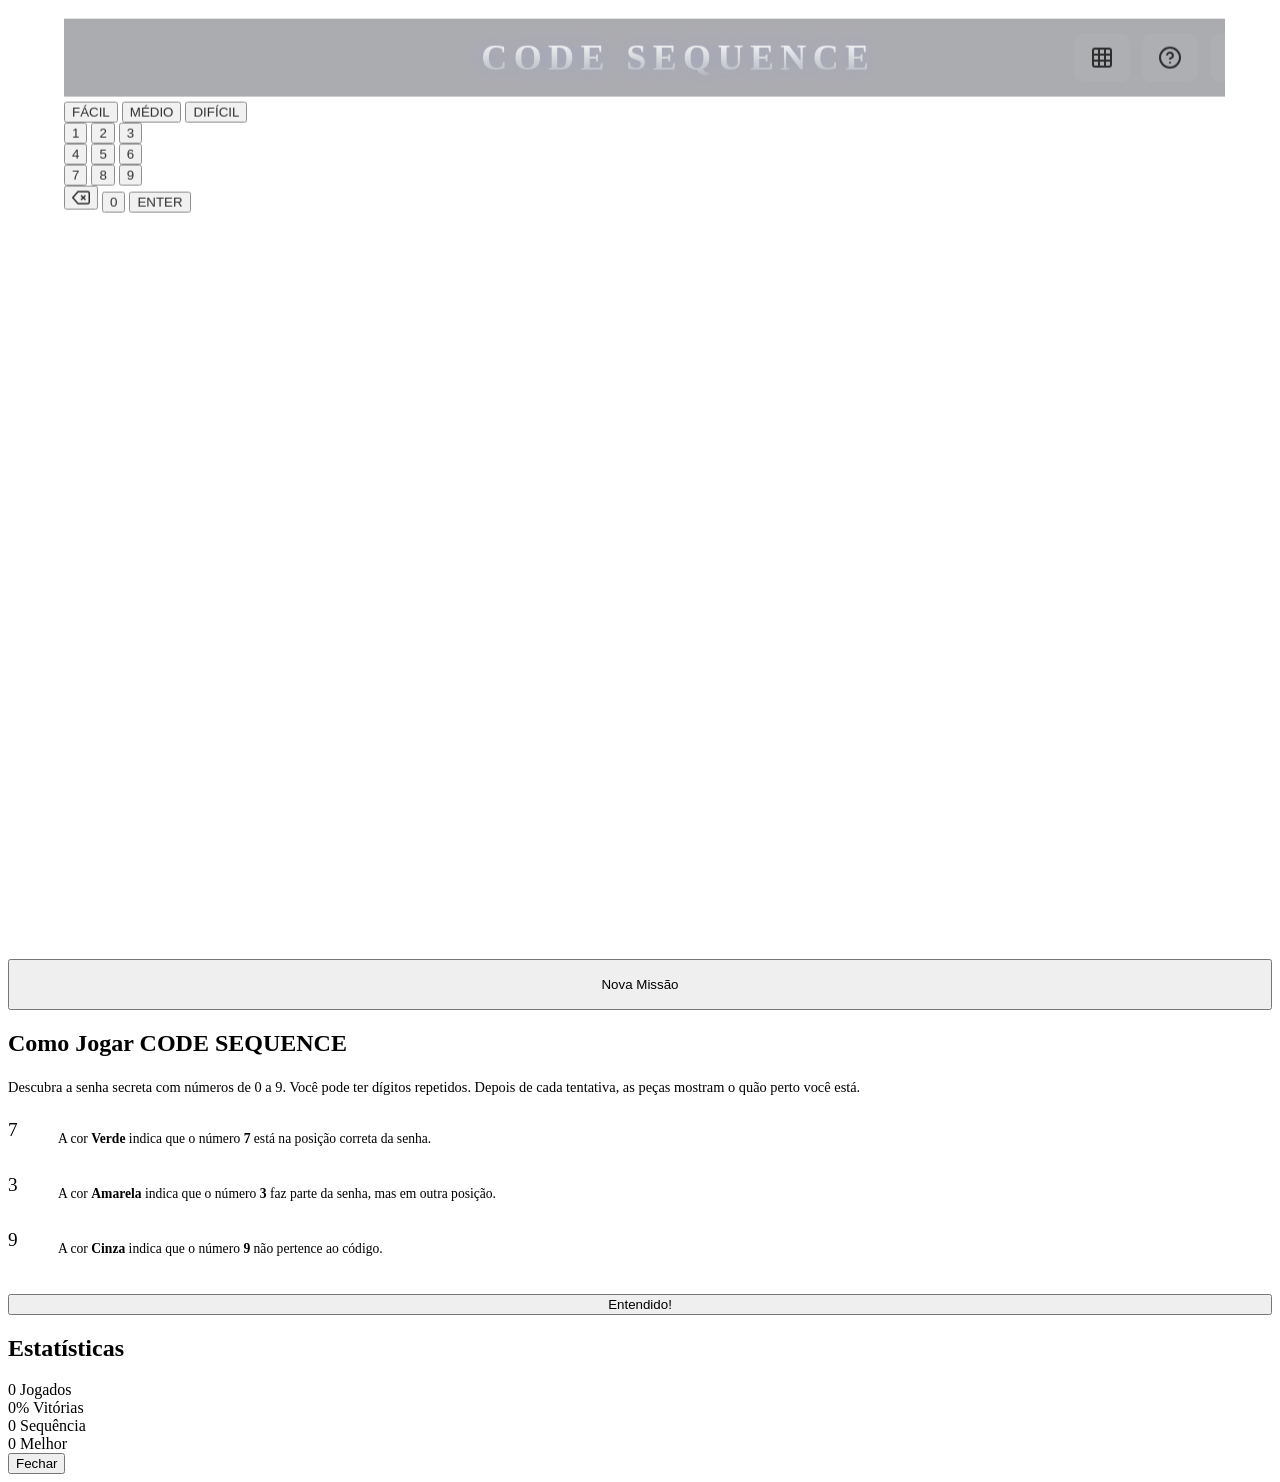
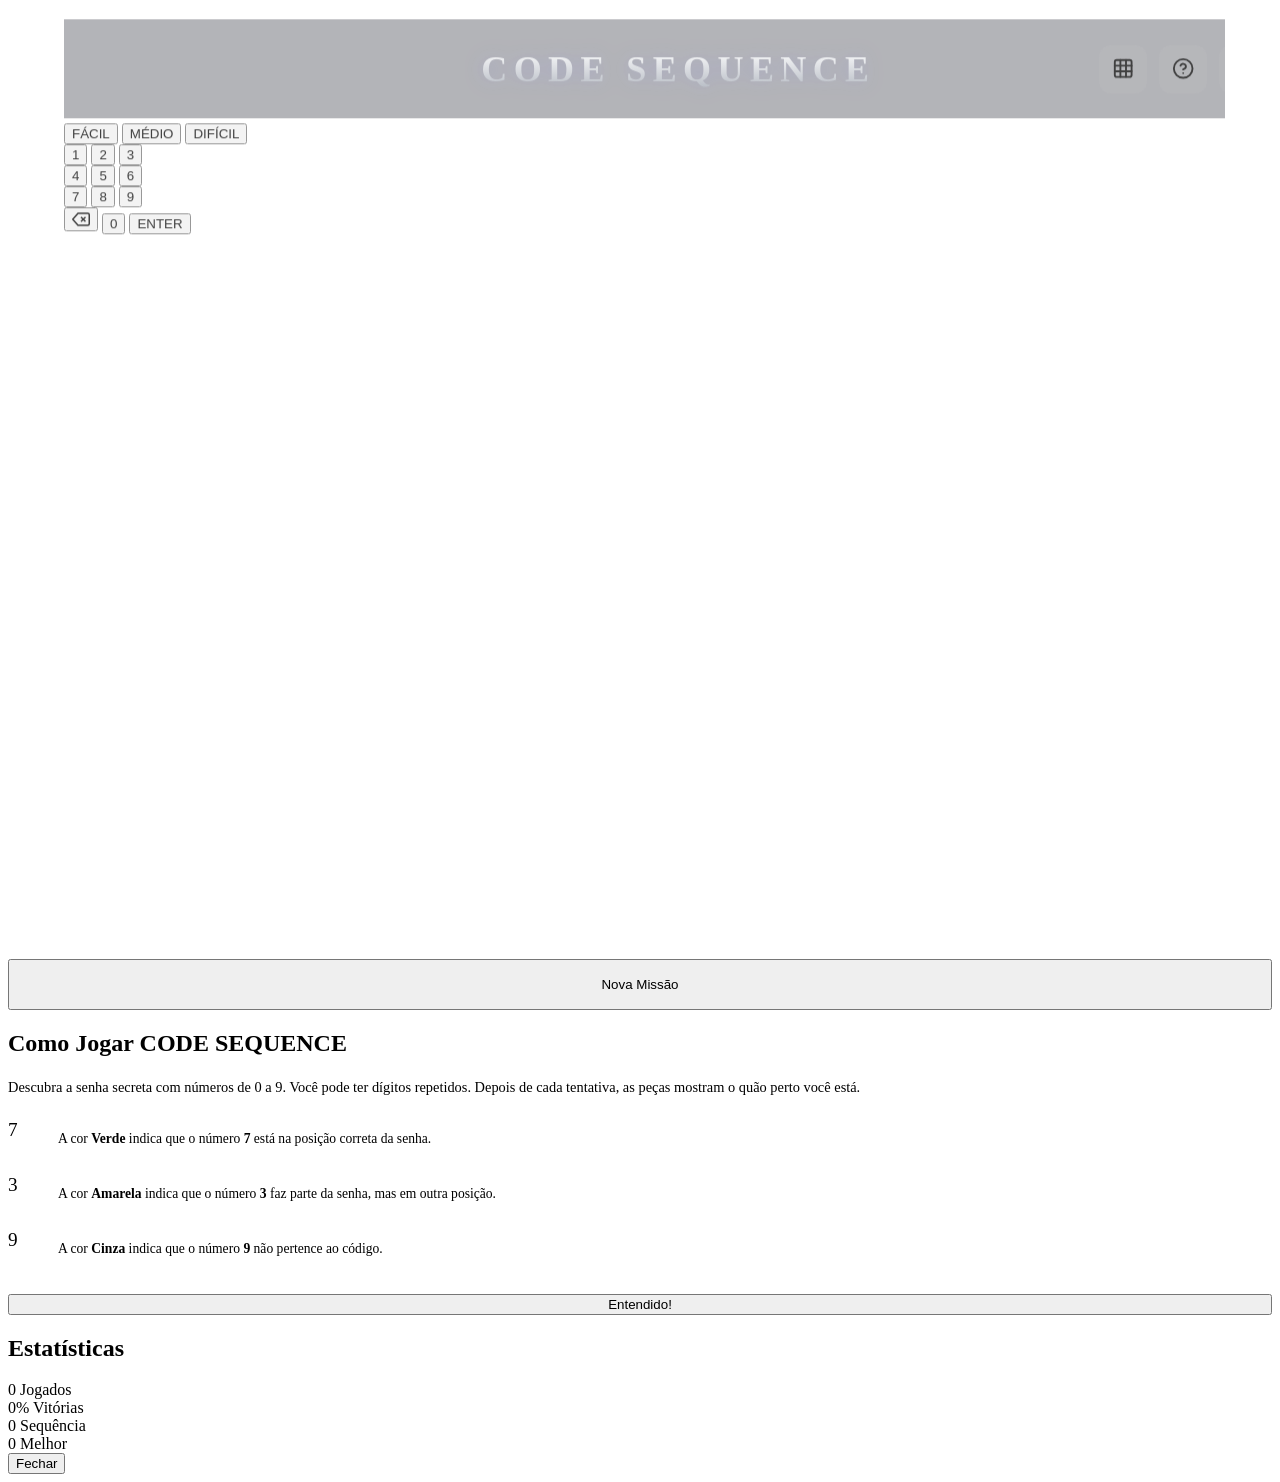

vercionamento site

--- a/css/utils.css
+++ b/css/utils.css
@@ -68,7 +68,8 @@
   height: 100dvh;
   animation: fadeIn 0.8s ease-out;
   position: relative;
-  overflow: hidden;
+  overflow-x: hidden;
+  overflow-y: hidden;
 }
 
 header {
@@ -76,21 +77,23 @@ header {
   display: flex;
   justify-content: center;
   align-items: center;
-  padding: clamp(1vh, 2vh, 3vh) 3vw;
+  padding: clamp(0.5rem, 1.5vh, 1.2rem) clamp(1rem, 3vw, 2.5rem);
   position: relative;
   background: rgba(3, 7, 18, 0.4);
-  backdrop-filter: blur(1vh);
-  border-bottom: 0.1vh solid var(--glass-border);
+  backdrop-filter: blur(10px);
+  -webkit-backdrop-filter: blur(10px);
+  border-bottom: 1px solid var(--glass-border);
   margin-bottom: 0.5vh;
   z-index: 100;
   flex-shrink: 0;
+  min-height: clamp(3rem, 8vh, 4.5rem);
 }
 
 .header-actions {
   position: absolute;
-  right: 2vw;
+  right: clamp(0.75rem, 2vw, 2rem);
   display: flex;
-  gap: 1vw;
+  gap: clamp(0.25rem, 1vw, 0.75rem);
   align-items: center;
 }
 
@@ -107,90 +110,88 @@ h1 {
   margin: 0 auto;
 }
 
+/* Tablets e celulares: <= 768px */
 @media (max-width: 48rem) {
   header {
-    padding: 1vh 2vw;
+    padding: clamp(0.4rem, 1.2vh, 0.8rem) clamp(0.75rem, 2vw, 1.5rem);
     justify-content: flex-start;
   }
-  
+
   h1 {
     margin: 0;
-    font-size: clamp(1.1rem, 5vw, 1.5rem);
-    letter-spacing: 0.2vw;
+    font-size: clamp(1rem, 5vw, 1.4rem);
+    letter-spacing: 0.15vw;
   }
-  
+
   .header-actions {
-    right: 1.5vw;
+    right: clamp(0.5rem, 1.5vw, 1.2rem);
+    gap: clamp(0.2rem, 0.8vw, 0.5rem);
   }
 }
 
+/* Celulares muito pequenos: <= 320px */
 @media (max-width: 25rem) {
   h1 {
-    font-size: clamp(1rem, 4.5vw, 1.3rem);
+    font-size: clamp(0.9rem, 4.5vw, 1.2rem);
     max-width: 45%;
-  }
-  
-  .header-actions {
-    gap: 0.8vw;
-  }
-  
-  .icon-button {
-    padding: 0;
-    width: 2.2rem;
-    height: 2.2rem;
-    border-radius: 0.5rem;
-  }
-
-  .icon-button svg {
-    width: 1.2rem;
-    height: 1.2rem;
+    letter-spacing: 0.05vw;
   }
 }
 
-.icon-button {
-  background: rgba(255, 255, 255, 0.03);
-  border: 0.0625rem solid var(--border);
-  color: var(--text-muted);
-  cursor: pointer;
-  padding: 0.625rem;
-  display: flex;
-  align-items: center;
-  justify-content: center;
-  border-radius: 0.75rem;
-  transition: all 0.3s ease;
-}
+/* Landscape em celulares: header compacto para não roubar espaço do jogo */
+@media (max-height: 500px) and (orientation: landscape) {
+  header {
+    padding: 0.3rem 1.5vw;
+    margin-bottom: 0.2vh;
+    min-height: 2.5rem;
+  }
 
-.icon-button:hover {
-  background: rgba(255, 255, 255, 0.08);
-  color: var(--text);
-  transform: translateY(-0.125rem);
-  border-color: rgba(255, 255, 255, 0.2);
+  h1 {
+    font-size: clamp(0.85rem, 3vw, 1.1rem);
+  }
 }
 
 .button-text {
   display: none !important;
 }
 
+/* Botões de ícone no header — definição ÚNICA */
 .icon-button {
-  background: rgba(255, 255, 255, 0.03);
-  border: 0.1vh solid var(--border);
+  background: rgba(255, 255, 255, 0.04);
+  border: 1px solid var(--border);
   color: var(--text-muted);
   cursor: pointer;
-  padding: 1.2vh;
   display: flex;
   align-items: center;
   justify-content: center;
-  border-radius: 1vh;
-  transition: all 0.3s ease;
-  width: clamp(2.5rem, 8vw, 3.5rem);
-  height: clamp(2.5rem, 8vw, 3rem);
+  border-radius: 0.75rem;
+  transition: background 0.2s ease, border-color 0.2s ease, transform 0.2s ease, color 0.2s ease;
+  width: clamp(2.2rem, 6vw, 3rem);
+  height: clamp(2.2rem, 6vw, 3rem);
+  flex-shrink: 0;
+  touch-action: manipulation;
+}
+
+.icon-button svg {
+  width: clamp(1rem, 3vw, 1.4rem);
+  height: clamp(1rem, 3vw, 1.4rem);
+  flex-shrink: 0;
 }
 
 .icon-button:hover {
-  background: rgba(255, 255, 255, 0.08);
+  background: rgba(255, 255, 255, 0.09);
   color: var(--text);
-  transform: translateY(-0.2vh);
+  transform: translateY(-2px);
   border-color: rgba(255, 255, 255, 0.2);
+}
+
+/* Em touch: desativa o hover que pode ficar "preso" */
+@media (hover: none) {
+  .icon-button:hover {
+    transform: none;
+    background: rgba(255, 255, 255, 0.04);
+    border-color: var(--border);
+  }
 }
 
 @keyframes toastSlideIn {
